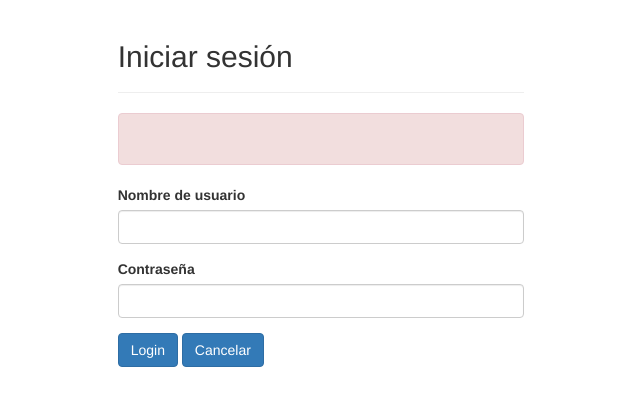
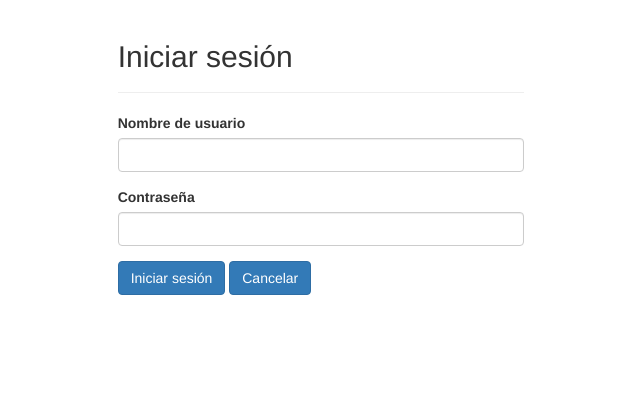
Before and after one commit to oscar8500/procesosagilesespecies2, a Django app: page /especies/ingresar/ in a window 1280 px wide. Shown: the top 406 px of the page, without its empty margins (319-959 px from the left). Run offline with Django 3.2, Linux system fonts and the light colour scheme; some libraries are stand-ins or nearby versions.

Commit message:
se adiciona la funcionalidad login

```diff
--- a/especies/templates/especies/index.html
+++ b/especies/templates/especies/index.html
@@ -59,7 +59,7 @@
                 <li id="add_user"><a href="../agregarUsuario">Registro</a></li>
                 <li id="cerrar_session"><a id="click_cerrar_session" href="#" class="glyphicon glyphicon-log-out"
                                            onclick="logout();">Logout</a></li>
-                <li id="login_user"><a href="../ingresar" class="glyphicon glyphicon-log-in">Login</a>
+                <li id="login_user"><a href="../ingresar" class="glyphicon glyphicon-log-in"> Iniciar-sesión</a>
                 </li>
 
             </ul>
--- a/especies/templates/especies/login.html
+++ b/especies/templates/especies/login.html
@@ -8,6 +8,9 @@
           crossorigin="anonymous"/>
     <script src="//code.jquery.com/jquery-1.11.3.min.js"></script>
     <script>
+        $(document).ready(function () {
+            $('#mensaje_danger').hide();
+        });
 
         function enviarForm() {
             $.ajax({
@@ -23,6 +26,7 @@
                         window.location = "../listar";
                     } else {
                         $('#mensaje').text(data.mensaje);
+                        $('#mensaje_danger').show();
                     }
 
                 },
@@ -43,7 +47,7 @@
             <h2>Iniciar sesión</h2>
         </div>
 
-        <div class="alert alert-danger">
+        <div id="mensaje_danger" class="alert alert-danger">
             <label id="mensaje"></label>
         </div>
 
@@ -62,7 +66,7 @@
                 <input type="password" id="password" name="password" class="form-control">
             </div>
 
-            <button class="btn btn-primary">Login</button>
+            <button class="btn btn-primary">Iniciar sesión</button>
             <a href="../listar" class="btn btn-primary">Cancelar</a>
 
         </form>
```
